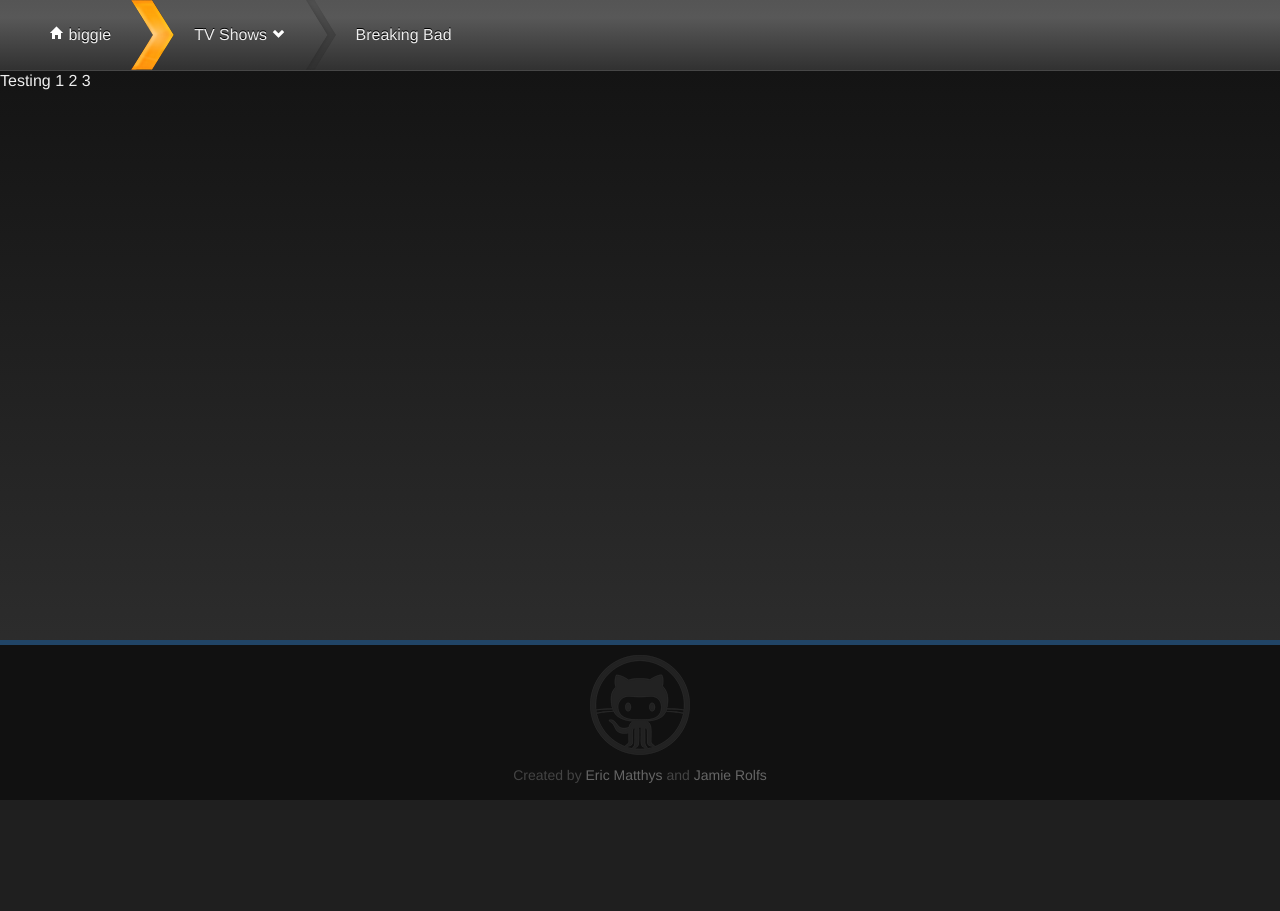
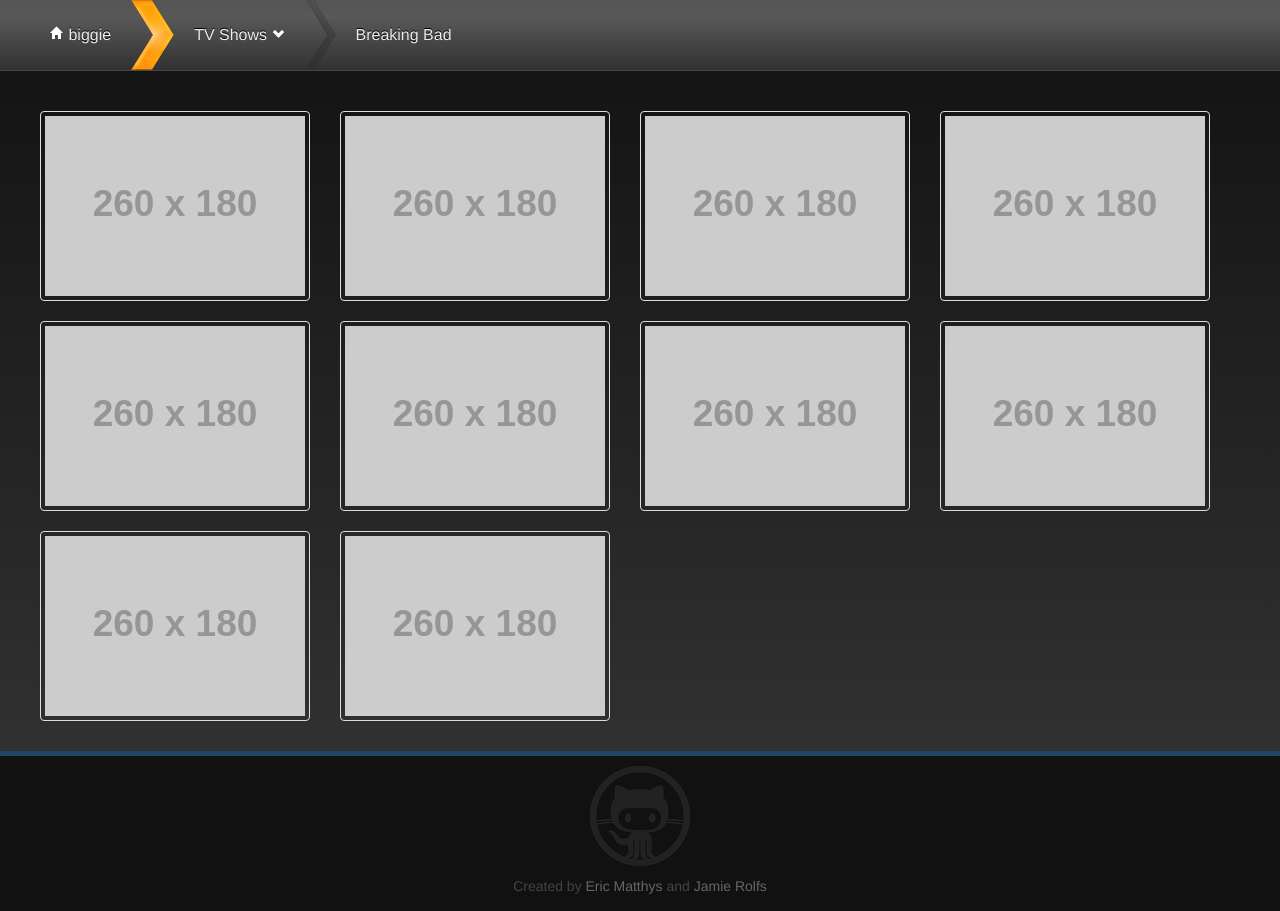
Before and after one commit to mattetti/plex-web-client, a plain HTML site: page app/index.html in a window 1280 px wide. Before the commit the page ends 800 px from the top, so only its background shows below. Drawn offline with Linux system fonts and the light colour scheme; placeholder pictures from the web are drawn by us.

Commit message:
added placeholder thumbnails

```diff
--- a/app/index.html
+++ b/app/index.html
@@ -22,7 +22,58 @@
 		</header>
 
 		<section id="content">
-			Testing 1 2 3
+			<ul class="thumbnails">
+				<li class="span3">
+					<a href="#" class="thumbnail">
+						<img src="http://placehold.it/260x180" alt="">
+					</a>
+				</li>
+				<li class="span3">
+					<a href="#" class="thumbnail">
+						<img src="http://placehold.it/260x180" alt="">
+					</a>
+				</li>
+				<li class="span3">
+					<a href="#" class="thumbnail">
+						<img src="http://placehold.it/260x180" alt="">
+					</a>
+				</li>
+				<li class="span3">
+					<a href="#" class="thumbnail">
+						<img src="http://placehold.it/260x180" alt="">
+					</a>
+				</li>
+				<li class="span3">
+					<a href="#" class="thumbnail">
+						<img src="http://placehold.it/260x180" alt="">
+					</a>
+				</li>
+				<li class="span3">
+					<a href="#" class="thumbnail">
+						<img src="http://placehold.it/260x180" alt="">
+					</a>
+				</li>
+				<li class="span3">
+					<a href="#" class="thumbnail">
+						<img src="http://placehold.it/260x180" alt="">
+					</a>
+				</li>
+				<li class="span3">
+					<a href="#" class="thumbnail">
+						<img src="http://placehold.it/260x180" alt="">
+					</a>
+				</li>
+				<li class="span3">
+					<a href="#" class="thumbnail">
+						<img src="http://placehold.it/260x180" alt="">
+					</a>
+				</li>
+				<li class="span3">
+					<a href="#" class="thumbnail">
+						<img src="http://placehold.it/260x180" alt="">
+					</a>
+				</li>
+			</ul>
 		</section>
 	</div>
 
--- a/app/less/app.less
+++ b/app/less/app.less
@@ -1,4 +1,6 @@
 html, body {
+	margin: 0;
+	padding: 0;
 	height: 100%;
 }
 
@@ -45,7 +47,7 @@ ul.nav {
 }
 
 #content {
-	padding-bottom: 160px;
+	padding: 40px 40px 160px;
 }
 
 footer {
```
Also changed, not shown: app/css/plex.css.
